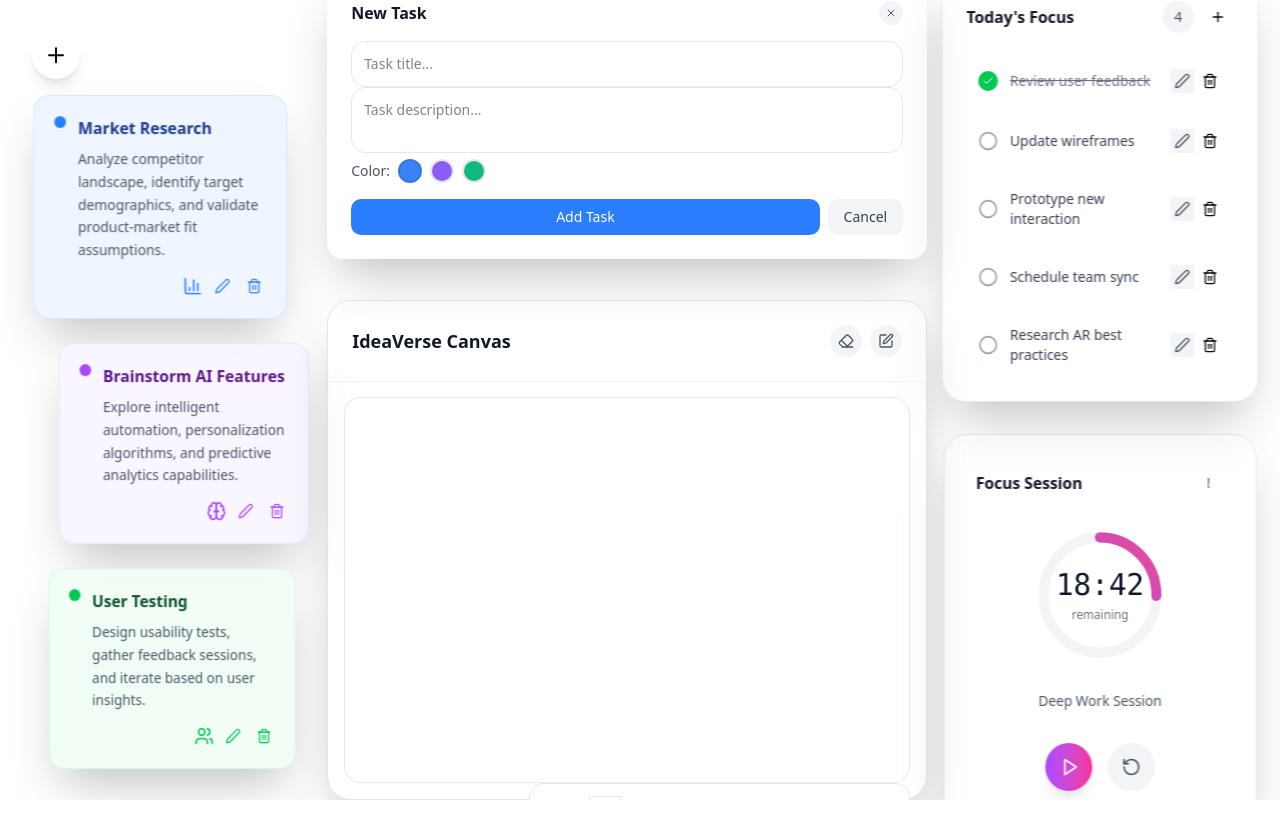
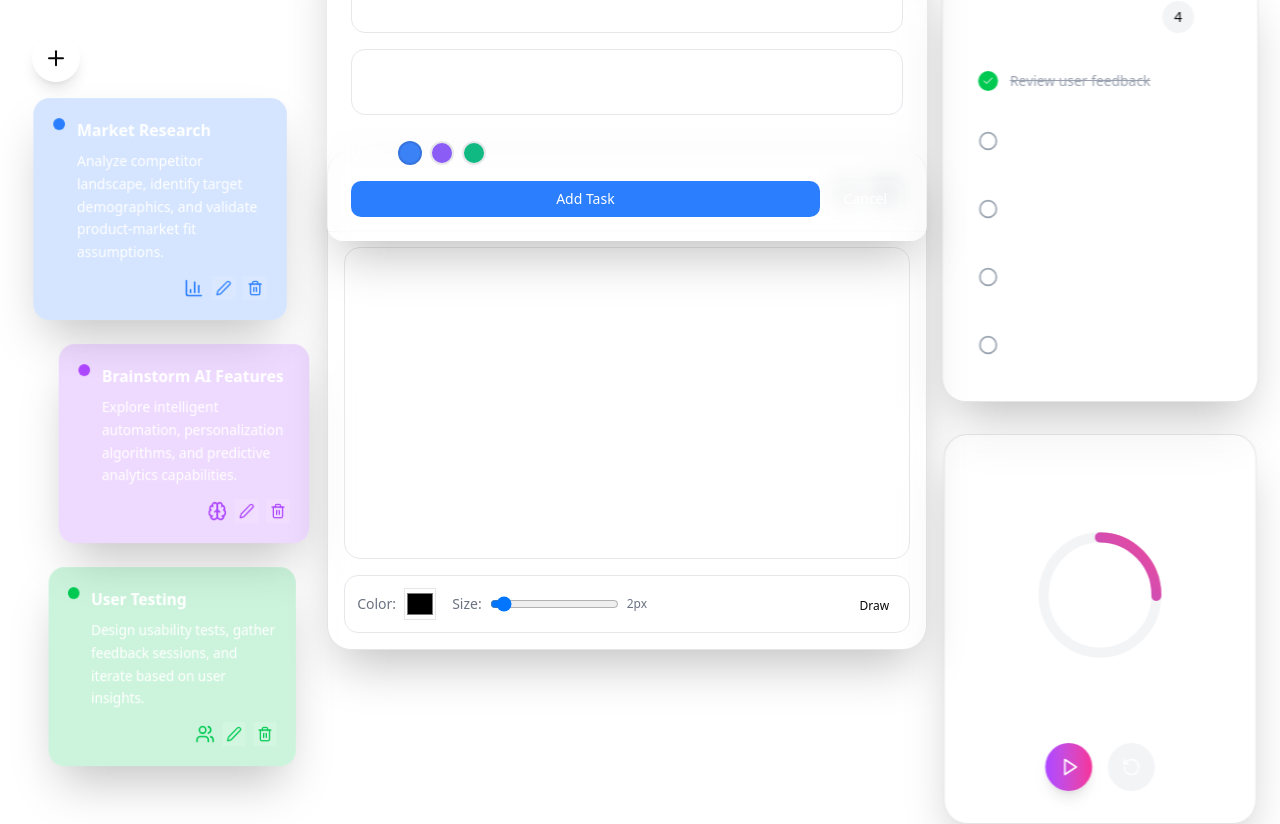
Before and after one commit to liliangisellyps/Ideaverse-WebSpatial, a React (Vite) app: page / in a window 1280 px wide. Both pictures are taken after a click on the button 56 px from the left and 55 px from the top of the page. Before the commit the page ends 800 px from the top, so only its background shows below. Built offline with nearby package versions, Linux system fonts and the light colour scheme.

Commit message:
feat: improves styles

```diff
--- a/src/App.css
+++ b/src/App.css
@@ -5,3 +5,14 @@ html.is-spatial .min-h-screen {
   --xr-background-material: transparent !important;
   --background: transparent !important;
 }
+
+/* Enhanced translucent effects for spatial components */
+.spatial-translucent {
+  --xr-background-material: translucent;
+  --xr-opacity: 0.7;
+  --xr-blur: 15px;
+  --xr-glass-effect: true;
+  --xr-material-type: frosted-glass;
+  --xr-refraction: 0.1;
+  --xr-roughness: 0.1;
+}
--- a/src/App.tsx
+++ b/src/App.tsx
@@ -143,7 +143,7 @@ export default function App() {
   };
 
   return (
-    <div className="min-h-screen overflow-hidden" style={{
+    <div className="min-h-screen" style={{
       '--xr-background-material': 'transparent',
       backgroundColor: 'transparent'
     }}
@@ -151,16 +151,16 @@ export default function App() {
       <div className="relative min-h-screen pt-24" style={{ perspective: '2000px' }}>
          {showAddForm && (
            <div className="absolute top-1/2" style={{ left: '49%', transform: 'translate(-50%, -150%)', zIndex: 9999 }}>
-             <div className="bg-white rounded-2xl shadow-2xl p-6 h-[300px]" style={{ width: '600px' }}>
+             <div className="bg-white/20 backdrop-blur-md rounded-2xl shadow-2xl p-6 h-[300px] spatial-translucent" style={{ width: '600px' }} enable-xr>
             <div className="flex items-center justify-between mb-4">
-              <h3 className="font-semibold text-gray-900">{editingTaskId ? 'Edit Task' : 'New Task'}</h3>
+              <h3 className="font-semibold text-white">{editingTaskId ? 'Edit Task' : 'New Task'}</h3>
               <button
                 onClick={() => setShowAddForm(false)}
                 className="w-6 h-6 bg-gray-100 hover:bg-gray-200 rounded-full flex items-center justify-center"
                 aria-label="Close new task form"
                 type="button"
               >
-                <X className="w-3 h-3 text-gray-600" />
+                <X className="w-3 h-3" />
               </button>
             </div>
             <input
@@ -168,16 +168,16 @@ export default function App() {
               value={newTaskTitle}
               onChange={(e) => setNewTaskTitle(e.target.value)}
               placeholder="Task title..."
-              className="w-full p-3 border border-gray-200 rounded-xl text-sm mb-3"
+              className="w-full p-3 border border-gray-200 rounded-xl text-sm mb-4 text-white bg-white/10"
             />
             <textarea
               value={newTaskDescription}
               onChange={(e) => setNewTaskDescription(e.target.value)}
               placeholder="Task description..."
-              className="w-full p-3 border border-gray-200 rounded-xl resize-none h-20 text-sm mb-3"
+              className="w-full p-3 border border-gray-200 rounded-xl resize-none h-20 text-sm mb-4 text-white bg-white/10"
             />
-            <div className="flex items-center gap-2 mb-4">
-              <span className="text-sm text-gray-600">Color:</span>
+            <div className="flex items-center gap-2 mb-4 mt-1">
+              <span className="text-sm text-white">Color:</span>
               {(['blue', 'purple', 'green'] as const).map(color => (
                 <button
                   key={color}
@@ -201,7 +201,7 @@ export default function App() {
               </button>
               <button
                 onClick={() => { resetForm(); setShowAddForm(false); }}
-                className="px-4 py-2 bg-gray-100 text-gray-700 rounded-lg text-sm hover:bg-gray-200 transition-colors"
+                className="px-4 py-2 bg-white/20 text-white rounded-lg text-sm hover:bg-white/30 transition-colors"
                 type="button"
               >
                 Cancel
@@ -245,7 +245,7 @@ export default function App() {
           className="absolute top-1/2 z-10 transition-all duration-300"
           style={{
             left: '49%',
-            transform: showAddForm ? 'translate(-50%, -20%) translateZ(0px)' : 'translate(-50%, -50%) translateZ(0px)',
+            transform: showAddForm ? 'translate(-50%, -50%) translateZ(0px)' : 'translate(-50%, -20%) translateZ(0px)',
           }}
         >
           <EnhancedCanvasPanel />
--- a/src/components/EnhancedCanvasPanel.tsx
+++ b/src/components/EnhancedCanvasPanel.tsx
@@ -96,15 +96,15 @@ export const EnhancedCanvasPanel: React.FC = () => {
   };
 
   return (
-    <div className="relative w-[600px] h-[500px] bg-white/30 backdrop-blur-md border border-white/50 rounded-3xl shadow-2xl" enable-xr>
-      <div className="absolute top-0 left-0 right-0 p-6 border-b border-gray-200/50">
+    <div className="relative w-[600px] h-[500px] bg-white/20 backdrop-blur-md border border-white/50 rounded-3xl shadow-2xl spatial-translucent overflow-hidden" enable-xr>
+      <div className="absolute top-0 left-0 right-0 p-6 border-b border-gray-200/50 z-10">
         <div className="flex items-center justify-between">
-          <h2 className="text-gray-900 font-semibold text-lg">IdeaVerse Canvas</h2>
+          <h2 className="text-white font-semibold text-lg">IdeaVerse Canvas</h2>
           <div className="flex gap-2">
             <button
               onClick={() => setIsErasing(!isErasing)}
               className={`w-8 h-8 rounded-full flex items-center justify-center transition-colors ${
-                isErasing ? 'bg-red-100 text-red-600' : 'bg-gray-100 hover:bg-gray-200 text-gray-600'
+                isErasing ? 'bg-gray-100 hover:bg-gray-200s' : 'text-gray-600'
               }`}
               aria-label={isErasing ? 'Disable eraser' : 'Enable eraser'}
               type="button"
@@ -123,8 +123,8 @@ export const EnhancedCanvasPanel: React.FC = () => {
         </div>
       </div>
 
-      <div className="absolute inset-0 top-20 p-4">
-        <div className="relative w-full h-full">
+      <div className="absolute inset-0 top-20 p-4 flex flex-col">
+        <div className="flex-1 relative min-h-0">
           <canvas
             ref={canvasRef}
             onPointerDown={startDrawing}
@@ -136,15 +136,17 @@ export const EnhancedCanvasPanel: React.FC = () => {
               touchAction: 'none',
               userSelect: 'none',
               WebkitUserSelect: 'none',
-              WebkitTouchCallout: 'none'
+              WebkitTouchCallout: 'none',
+              maxHeight: '100%',
+              maxWidth: '100%'
             }}
             aria-label="Drawing canvas"
           />
         </div>
 
-        <div className="absolute bottom-4 left-4 right-4 bg-white/90 backdrop-blur-sm border border-gray-200 rounded-xl p-3 flex items-center gap-4">
+        <div className="mt-4 bg-white/90 backdrop-blur-sm border border-gray-200 rounded-xl p-3 flex items-center gap-4 flex-shrink-0">
           <div className="flex items-center gap-2">
-            <label className="text-sm text-gray-600">Color:</label>
+            <label className="text-sm text-gray-500">Color:</label>
             <input
               type="color"
               value={brushColor}
@@ -156,7 +158,7 @@ export const EnhancedCanvasPanel: React.FC = () => {
           </div>
 
           <div className="flex items-center gap-2">
-            <label className="text-sm text-gray-600">Size:</label>
+            <label className="text-sm text-gray-500">Size:</label>
             <input
               type="range"
               min="1"
--- a/src/components/EnhancedTimerPanel.tsx
+++ b/src/components/EnhancedTimerPanel.tsx
@@ -36,19 +36,17 @@ export const EnhancedTimerPanel: React.FC = () => {
   };
 
   return (
-    <div className="w-80 bg-white/30 backdrop-blur-md border border-white/50 rounded-3xl shadow-2xl p-8" enable-xr>
+    <div className="w-80 bg-white/20 backdrop-blur-md border border-white/50 rounded-3xl shadow-2xl p-8 spatial-translucent" enable-xr>
       <div className="flex items-center justify-between mb-8">
-        <h3 className="text-gray-900 font-semibold">Focus Session</h3>
+        <h3 className="text-white font-semibold">Focus Session</h3>
         <div className="w-8 h-8 bg-white/20 rounded-full flex items-center justify-center">
-          <span className="text-gray-600 text-sm">!</span>
+          <span className="text-white text-sm">!</span>
         </div>
       </div>
 
-      {/* Timer display */}
       <div className="relative mb-8 flex justify-center">
         <div className="relative">
           <svg className="w-32 h-32 transform -rotate-90" viewBox="0 0 100 100">
-            {/* Background circle */}
             <circle
               cx="50"
               cy="50"
@@ -57,7 +55,6 @@ export const EnhancedTimerPanel: React.FC = () => {
               strokeWidth="8"
               fill="transparent"
             />
-            {/* Progress circle - gradient from purple to pink */}
             <defs>
               <linearGradient id="progressGradient" x1="0%" y1="0%" x2="100%" y2="100%">
                 <stop offset="0%" stopColor="#8b5cf6" />
@@ -78,17 +75,15 @@ export const EnhancedTimerPanel: React.FC = () => {
             />
           </svg>
 
-          {/* Time text */}
           <div className="absolute inset-0 flex flex-col items-center justify-center">
-            <span className="text-gray-900 text-3xl font-mono">{formatTime(timeLeft)}</span>
-            <span className="text-gray-500 text-xs mt-1">remaining</span>
+            <span className="text-white text-3xl font-mono">{formatTime(timeLeft)}</span>
+            <span className="text-white text-xs mt-1">remaining</span>
           </div>
         </div>
       </div>
 
-      {/* Session info */}
       <div className="text-center mb-8">
-        <p className="text-gray-600 text-sm">Deep Work Session</p>
+        <p className="text-white text-sm">Deep Work Session</p>
       </div>
 
       <div className="flex justify-center gap-4">
@@ -111,7 +106,7 @@ export const EnhancedTimerPanel: React.FC = () => {
           aria-label="Reset timer"
           type="button"
         >
-          <RotateCcw className="w-5 h-5 text-gray-600" />
+          <RotateCcw className="w-5 h-5 text-white" />
         </button>
       </div>
     </div>
--- a/src/components/FocusPanel.tsx
+++ b/src/components/FocusPanel.tsx
@@ -64,19 +64,19 @@ export const FocusPanel: React.FC = () => {
   };
 
   return (
-    <div className="w-80 bg-white/30 backdrop-blur-md border border-white/50 rounded-3xl shadow-2xl p-6" enable-xr>
+    <div className="w-80 bg-white/20 backdrop-blur-md border border-white/50 rounded-3xl shadow-2xl p-6 spatial-translucent" enable-xr>
       <div className="flex items-center justify-between mb-6">
-        <h3 className="text-gray-900 font-semibold">Today's Focus</h3>
+        <h3 className="text-white font-semibold">Today's Focus</h3>
         <div className="flex items-center gap-2">
           <div className="w-8 h-8 bg-gray-100 rounded-full flex items-center justify-center">
-            <span className="text-gray-600 text-sm">{items.filter(item => !item.completed).length}</span>
+            <span className="text-sm">{items.filter(item => !item.completed).length}</span>
           </div>
           <button
             onClick={() => setShowAddForm(!showAddForm)}
             className="w-8 h-8 bg-blue-100 hover:bg-blue-200 rounded-full flex items-center justify-center transition-colors"
             aria-label="Add focus item"
           >
-            <Plus className="w-4 h-4 text-blue-600" />
+            <Plus className="w-4 h-4 text-white" />
           </button>
         </div>
       </div>
@@ -88,7 +88,7 @@ export const FocusPanel: React.FC = () => {
             value={newItemText}
             onChange={(e) => setNewItemText(e.target.value)}
             placeholder="New task..."
-            className="w-full p-2 border border-gray-200 rounded-lg text-sm mb-2"
+            className="w-full p-2 border border-gray-200 rounded-lg text-sm mb-2 text-white"
             onKeyDown={(e) => e.key === 'Enter' && addItem()}
           />
           <div className="flex gap-2">
@@ -101,7 +101,7 @@ export const FocusPanel: React.FC = () => {
             </button>
             <button
               onClick={() => setShowAddForm(false)}
-              className="px-3 py-1 bg-gray-200 text-gray-600 rounded-lg text-sm hover:bg-gray-300 transition-colors"
+              className="px-3 py-1 bg-gray-200 text-gray-400 rounded-lg text-sm hover:bg-gray-300 transition-colors"
               type="button"
             >
               Cancel
@@ -110,7 +110,6 @@ export const FocusPanel: React.FC = () => {
         </div>
       )}
 
-      {/* Focus items */}
       <div className="space-y-3">
         {items.map((item) => (
           <div
@@ -133,7 +132,7 @@ export const FocusPanel: React.FC = () => {
                   type="text"
                   value={editingText}
                   onChange={(e) => setEditingText(e.target.value)}
-                  className="flex-1 p-1 border border-gray-200 rounded text-sm"
+                  className="flex-1 p-1 border border-gray-200 rounded text-sm text-white"
                   onKeyDown={(e) => e.key === 'Enter' && saveEdit()}
                   autoFocus
                 />
@@ -147,7 +146,7 @@ export const FocusPanel: React.FC = () => {
                 </button>
                 <button
                   onClick={cancelEdit}
-                  className="w-6 h-6 bg-gray-400 text-white rounded flex items-center justify-center"
+                  className="w-6 h-6 text-white rounded flex items-center justify-center"
                   aria-label="Cancel edit"
                   type="button"
                 >
@@ -159,8 +158,8 @@ export const FocusPanel: React.FC = () => {
                 <span className={`
                   text-sm transition-all duration-200 flex-1 cursor-pointer
                   ${item.completed
-                    ? 'text-gray-500 line-through'
-                    : 'text-gray-700'
+                    ? 'text-gray-400 line-through'
+                    : 'text-white'
                   }
                 `} onClick={() => toggleItem(item.id)}>
                   {item.text}
@@ -168,11 +167,11 @@ export const FocusPanel: React.FC = () => {
                 <div className="flex gap-1 opacity-100 transition-opacity">
                   <button
                     onClick={() => startEdit(item.id, item.text)}
-                    className="w-6 h-6 bg-gray-100 hover:bg-gray-200 rounded flex items-center justify-center"
+                    className="w-6 h-6 hover:bg-gray-200 rounded flex items-center justify-center"
                     aria-label="Edit item"
                     type="button"
                   >
-                    <Edit2 className="w-4 h-4 text-gray-600" />
+                    <Edit2 className="w-4 h-4 text-white" />
                   </button>
                   <button
                     onClick={() => deleteItem(item.id)}
@@ -180,7 +179,7 @@ export const FocusPanel: React.FC = () => {
                     aria-label="Delete item"
                     type="button"
                   >
-                    <Trash2 className="w-4 h-4 text-red-600" />
+                    <Trash2 className="w-4 h-4 text-white" />
                   </button>
                 </div>
               </>
--- a/src/components/TaskCard.tsx
+++ b/src/components/TaskCard.tsx
@@ -22,24 +22,24 @@ export const TaskCard: React.FC<TaskCardProps> = ({
 }) => {
   const colorStyles = {
     blue: {
-      bg: 'bg-blue-50/90',
+      bg: 'bg-blue-500/20',
       border: 'border-blue-200/60',
       accent: 'bg-blue-500',
-      text: 'text-blue-900',
+      text: 'text-white',
       icon: 'text-blue-500'
     },
     purple: {
-      bg: 'bg-purple-50/90',
+      bg: 'bg-purple-500/20',
       border: 'border-purple-200/60',
       accent: 'bg-purple-500',
-      text: 'text-purple-900',
+      text: 'text-white',
       icon: 'text-purple-500'
     },
     green: {
-      bg: 'bg-green-50/90',
+      bg: 'bg-green-500/20',
       border: 'border-green-200/60',
       accent: 'bg-green-500',
-      text: 'text-green-900',
+      text: 'text-white',
       icon: 'text-green-500'
     }
   };
@@ -48,10 +48,10 @@ export const TaskCard: React.FC<TaskCardProps> = ({
 
   return (
     <div className={`
-      relative w-64 backdrop-blur-md border rounded-2xl p-5
+      relative w-64 rounded-2xl p-5
       ${style.bg} ${style.border}
       shadow-2xl hover:shadow-2xl transition-all duration-300
-      hover:scale-105 cursor-pointer group
+      hover:scale-105 cursor-pointer group spatial-translucent
       ${className}
     `}
     enable-xr
@@ -60,7 +60,7 @@ export const TaskCard: React.FC<TaskCardProps> = ({
 
       <div className="relative z-10 ml-6">
         <h3 className={`${style.text} font-semibold mb-2`}>{title}</h3>
-        <p className="text-gray-600 text-sm leading-relaxed">{description}</p>
+        <p className="text-white text-sm leading-relaxed">{description}</p>
         <div className="mt-3 flex justify-end items-center gap-2">
           {icon}
           {onEdit && (
```
Also changed, not shown: src/components/PostItNote.tsx (deleted, +0 -38 lines).
